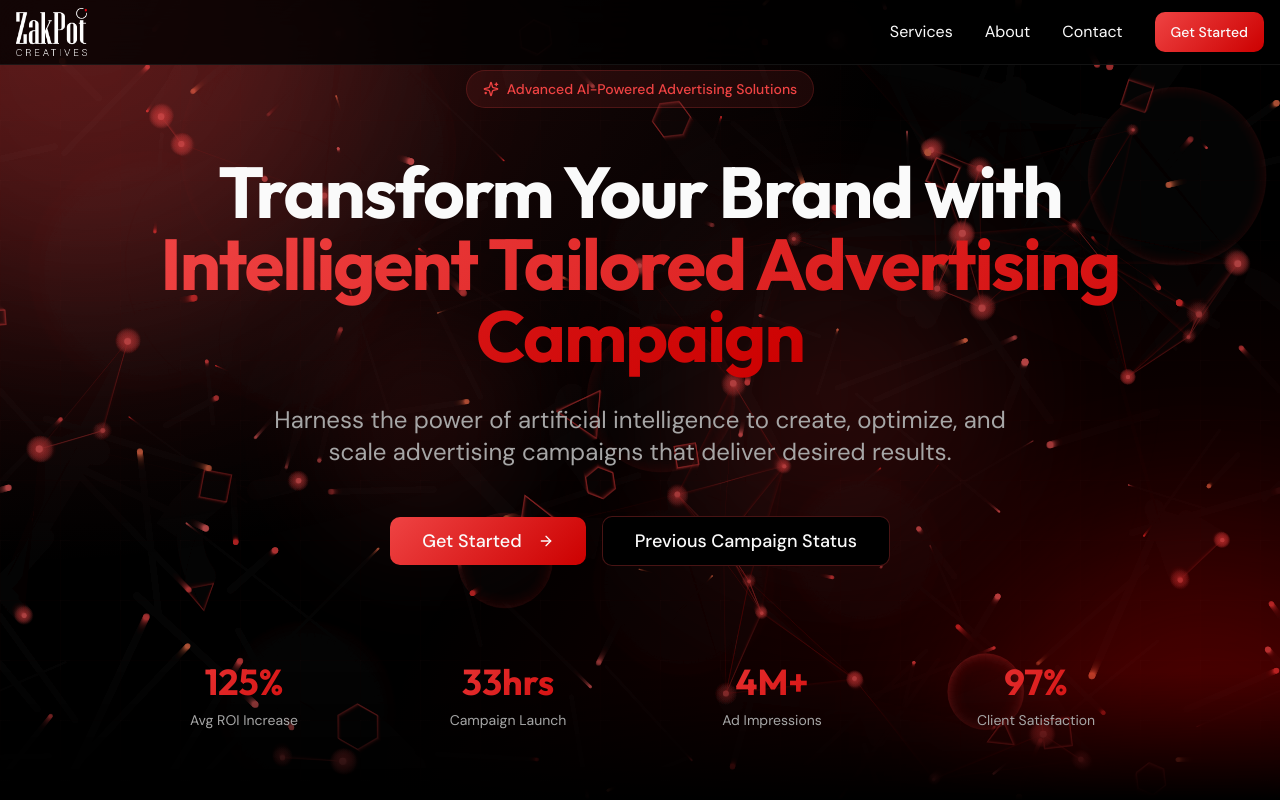
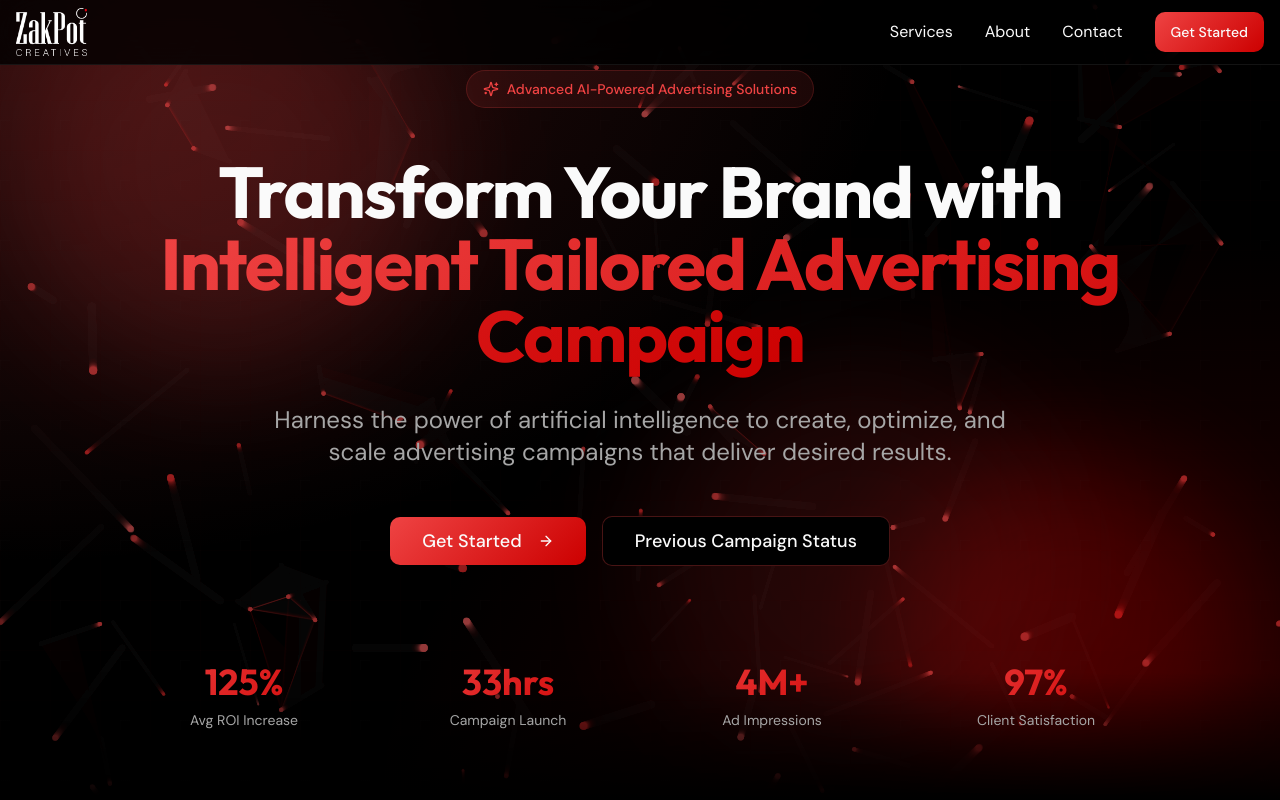
Before and after one commit to zakirartist/zakpot-creatives-e74a35ac, a React (Vite) app: page / in a window 1280 px wide. Shown: the top 800 px of the page. Built offline with nearby package versions, Linux system fonts and the light colour scheme; the HTML template or start-up script is replaced by a standard one.

Commit message:
Reverted to commit 6d4f7a72c4e6cd58c8add6e30262eb594db0ea7a

```diff
--- a/src/components/AnimatedBackground.tsx
+++ b/src/components/AnimatedBackground.tsx
@@ -10,6 +10,7 @@ const AnimatedBackground = () => {
     const ctx = canvas.getContext("2d");
     if (!ctx) return;
 
+    // Set canvas size
     const setCanvasSize = () => {
       canvas.width = window.innerWidth;
       canvas.height = window.innerHeight;
@@ -26,24 +27,20 @@ const AnimatedBackground = () => {
       speedY: number;
       opacity: number;
       color: string;
-      pulse: number;
-      pulseSpeed: number;
 
       constructor() {
         this.x = Math.random() * canvas.width;
         this.y = Math.random() * canvas.height;
-        this.size = Math.random() * 3 + 0.5;
-        this.speedX = Math.random() * 0.8 - 0.4;
-        this.speedY = Math.random() * 0.8 - 0.4;
-        this.opacity = Math.random() * 0.6 + 0.2;
-        this.pulse = 0;
-        this.pulseSpeed = Math.random() * 0.02 + 0.01;
+        this.size = Math.random() * 3 + 1;
+        this.speedX = Math.random() * 0.5 - 0.25;
+        this.speedY = Math.random() * 0.5 - 0.25;
+        this.opacity = Math.random() * 0.5 + 0.2;
 
+        // Red and accent color variations
         const colors = [
           "rgba(255, 76, 76, ",
           "rgba(255, 51, 51, ",
           "rgba(255, 102, 102, ",
-          "rgba(255, 120, 80, ",
         ];
         this.color = colors[Math.floor(Math.random() * colors.length)];
       }
@@ -51,8 +48,8 @@ const AnimatedBackground = () => {
       update() {
         this.x += this.speedX;
         this.y += this.speedY;
-        this.pulse += this.pulseSpeed;
 
+        // Wrap around screen
         if (this.x > canvas.width) this.x = 0;
         if (this.x < 0) this.x = canvas.width;
         if (this.y > canvas.height) this.y = 0;
@@ -61,8 +58,7 @@ const AnimatedBackground = () => {
 
       draw() {
         if (!ctx) return;
-        const pulseOpacity = this.opacity + Math.sin(this.pulse) * 0.2;
-        ctx.fillStyle = this.color + Math.max(0.1, pulseOpacity) + ")";
+        ctx.fillStyle = this.color + this.opacity + ")";
         ctx.beginPath();
         ctx.arc(this.x, this.y, this.size, 0, Math.PI * 2);
         ctx.fill();
@@ -76,21 +72,18 @@ const AnimatedBackground = () => {
       vx: number;
       vy: number;
       radius: number;
-      glow: number;
 
       constructor() {
         this.x = Math.random() * canvas.width;
         this.y = Math.random() * canvas.height;
-        this.vx = (Math.random() - 0.5) * 0.4;
-        this.vy = (Math.random() - 0.5) * 0.4;
-        this.radius = Math.random() * 2 + 1.5;
-        this.glow = Math.random() * Math.PI * 2;
+        this.vx = (Math.random() - 0.5) * 0.3;
+        this.vy = (Math.random() - 0.5) * 0.3;
+        this.radius = 2;
       }
 
       update() {
         this.x += this.vx;
         this.y += this.vy;
-        this.glow += 0.03;
 
         if (this.x < 0 || this.x > canvas.width) this.vx *= -1;
         if (this.y < 0 || this.y > canvas.height) this.vy *= -1;
@@ -98,181 +91,47 @@ const AnimatedBackground = () => {
 
       draw() {
         if (!ctx) return;
-        const glowIntensity = 0.5 + Math.sin(this.glow) * 0.3;
-
-        // Outer glow
-        const gradient = ctx.createRadialGradient(this.x, this.y, 0, this.x, this.y, this.radius * 4);
-        gradient.addColorStop(0, `rgba(255, 76, 76, ${glowIntensity * 0.4})`);
-        gradient.addColorStop(1, "rgba(255, 76, 76, 0)");
-        ctx.fillStyle = gradient;
-        ctx.beginPath();
-        ctx.arc(this.x, this.y, this.radius * 4, 0, Math.PI * 2);
-        ctx.fill();
-
-        // Core
-        ctx.fillStyle = `rgba(255, 100, 100, ${glowIntensity})`;
+        ctx.fillStyle = "rgba(255, 76, 76, 0.6)";
         ctx.beginPath();
         ctx.arc(this.x, this.y, this.radius, 0, Math.PI * 2);
         ctx.fill();
       }
     }
 
-    // Floating geometric shape class
-    class FloatingShape {
-      x: number;
-      y: number;
-      size: number;
-      rotation: number;
-      rotationSpeed: number;
-      speedX: number;
-      speedY: number;
-      type: "triangle" | "square" | "hexagon";
-      opacity: number;
+    // Create particles and nodes
+    const particles: Particle[] = [];
+    const nodes: Node[] = [];
+    const particleCount = 80;
+    const nodeCount = 30;
 
-      constructor() {
-        this.x = Math.random() * canvas.width;
-        this.y = Math.random() * canvas.height;
-        this.size = Math.random() * 20 + 10;
-        this.rotation = Math.random() * Math.PI * 2;
-        this.rotationSpeed = (Math.random() - 0.5) * 0.01;
-        this.speedX = (Math.random() - 0.5) * 0.3;
-        this.speedY = (Math.random() - 0.5) * 0.3;
-        this.opacity = Math.random() * 0.15 + 0.05;
-        const types: ("triangle" | "square" | "hexagon")[] = ["triangle", "square", "hexagon"];
-        this.type = types[Math.floor(Math.random() * types.length)];
-      }
-
-      update() {
-        this.x += this.speedX;
-        this.y += this.speedY;
-        this.rotation += this.rotationSpeed;
-
-        if (this.x > canvas.width + this.size) this.x = -this.size;
-        if (this.x < -this.size) this.x = canvas.width + this.size;
-        if (this.y > canvas.height + this.size) this.y = -this.size;
-        if (this.y < -this.size) this.y = canvas.height + this.size;
-      }
-
-      draw() {
-        if (!ctx) return;
-        ctx.save();
-        ctx.translate(this.x, this.y);
-        ctx.rotate(this.rotation);
-        ctx.strokeStyle = `rgba(255, 76, 76, ${this.opacity})`;
-        ctx.lineWidth = 1;
-        ctx.beginPath();
-
-        if (this.type === "triangle") {
-          for (let i = 0; i < 3; i++) {
-            const angle = (i * 2 * Math.PI) / 3 - Math.PI / 2;
-            const x = Math.cos(angle) * this.size;
-            const y = Math.sin(angle) * this.size;
-            if (i === 0) ctx.moveTo(x, y);
-            else ctx.lineTo(x, y);
-          }
-        } else if (this.type === "square") {
-          ctx.rect(-this.size / 2, -this.size / 2, this.size, this.size);
-        } else {
-          for (let i = 0; i < 6; i++) {
-            const angle = (i * 2 * Math.PI) / 6;
-            const x = Math.cos(angle) * this.size;
-            const y = Math.sin(angle) * this.size;
-            if (i === 0) ctx.moveTo(x, y);
-            else ctx.lineTo(x, y);
-          }
-        }
-
-        ctx.closePath();
-        ctx.stroke();
-        ctx.restore();
-      }
+    for (let i = 0; i < particleCount; i++) {
+      particles.push(new Particle());
     }
 
-    // Energy pulse class
-    class EnergyPulse {
-      x: number;
-      y: number;
-      radius: number;
-      maxRadius: number;
-      opacity: number;
-
-      constructor() {
-        this.x = Math.random() * canvas.width;
-        this.y = Math.random() * canvas.height;
-        this.radius = 0;
-        this.maxRadius = Math.random() * 100 + 50;
-        this.opacity = 0.3;
-      }
-
-      update() {
-        this.radius += 0.5;
-        this.opacity = 0.3 * (1 - this.radius / this.maxRadius);
-
-        if (this.radius >= this.maxRadius) {
-          this.radius = 0;
-          this.x = Math.random() * canvas.width;
-          this.y = Math.random() * canvas.height;
-          this.maxRadius = Math.random() * 100 + 50;
-        }
-      }
-
-      draw() {
-        if (!ctx || this.opacity <= 0) return;
-        ctx.strokeStyle = `rgba(255, 76, 76, ${this.opacity})`;
-        ctx.lineWidth = 1;
-        ctx.beginPath();
-        ctx.arc(this.x, this.y, this.radius, 0, Math.PI * 2);
-        ctx.stroke();
-      }
+    for (let i = 0; i < nodeCount; i++) {
+      nodes.push(new Node());
     }
 
-    // Create all elements
-    const particles: Particle[] = [];
-    const nodes: Node[] = [];
-    const shapes: FloatingShape[] = [];
-    const pulses: EnergyPulse[] = [];
-
-    const particleCount = 120;
-    const nodeCount = 40;
-    const shapeCount = 15;
-    const pulseCount = 5;
-
-    for (let i = 0; i < particleCount; i++) particles.push(new Particle());
-    for (let i = 0; i < nodeCount; i++) nodes.push(new Node());
-    for (let i = 0; i < shapeCount; i++) shapes.push(new FloatingShape());
-    for (let i = 0; i < pulseCount; i++) pulses.push(new EnergyPulse());
-
+    // Animation loop
     let animationFrameId: number;
 
     const animate = () => {
-      ctx.fillStyle = "rgba(0, 0, 0, 0.08)";
+      ctx.fillStyle = "rgba(0, 0, 0, 0.05)";
       ctx.fillRect(0, 0, canvas.width, canvas.height);
 
-      // Draw energy pulses
-      pulses.forEach((pulse) => {
-        pulse.update();
-        pulse.draw();
-      });
-
-      // Draw floating shapes
-      shapes.forEach((shape) => {
-        shape.update();
-        shape.draw();
-      });
-
-      // Draw and connect nodes
+      // Draw and connect nodes (neural network effect)
       nodes.forEach((node, i) => {
         node.update();
         node.draw();
 
+        // Connect nearby nodes
         nodes.slice(i + 1).forEach((otherNode) => {
           const dx = node.x - otherNode.x;
           const dy = node.y - otherNode.y;
           const distance = Math.sqrt(dx * dx + dy * dy);
 
-          if (distance < 180) {
-            const opacity = 0.2 * (1 - distance / 180);
-            ctx.strokeStyle = `rgba(255, 76, 76, ${opacity})`;
+          if (distance < 150) {
+            ctx.strokeStyle = `rgba(255, 76, 76, ${0.15 * (1 - distance / 150)})`;
             ctx.lineWidth = 0.5;
             ctx.beginPath();
             ctx.moveTo(node.x, node.y);
@@ -304,38 +163,28 @@ const AnimatedBackground = () => {
       <canvas
         ref={canvasRef}
         className="fixed inset-0 pointer-events-none z-0"
-        style={{ opacity: 0.7 }}
+        style={{ opacity: 0.6 }}
       />
 
       {/* Animated gradient orbs */}
       <div className="fixed inset-0 overflow-hidden pointer-events-none z-0">
-        <div
-          className="absolute -top-48 -left-48 w-[500px] h-[500px] bg-primary/25 rounded-full blur-[100px]"
-          style={{ animation: "float 20s ease-in-out infinite" }}
-        />
-        <div
-          className="absolute -bottom-48 -right-48 w-[500px] h-[500px] bg-accent/20 rounded-full blur-[100px]"
-          style={{ animation: "float 25s ease-in-out infinite reverse" }}
-        />
-        <div
-          className="absolute top-1/3 right-1/4 w-[300px] h-[300px] bg-primary/15 rounded-full blur-[80px]"
-          style={{ animation: "float 30s ease-in-out infinite" }}
-        />
-        <div
-          className="absolute bottom-1/3 left-1/4 w-[250px] h-[250px] bg-destructive/10 rounded-full blur-[60px]"
-          style={{ animation: "float 22s ease-in-out infinite reverse" }}
-        />
+        <div className="absolute top-0 left-0 w-96 h-96 bg-primary/20 rounded-full blur-3xl animate-pulse"
+             style={{ animation: "float 20s ease-in-out infinite" }} />
+        <div className="absolute bottom-0 right-0 w-96 h-96 bg-accent/20 rounded-full blur-3xl animate-pulse"
+             style={{ animation: "float 25s ease-in-out infinite reverse" }} />
+        <div className="absolute top-1/2 left-1/2 w-96 h-96 bg-primary/10 rounded-full blur-3xl animate-pulse"
+             style={{ animation: "float 30s ease-in-out infinite" }} />
       </div>
 
       {/* Subtle grid pattern */}
       <div
-        className="fixed inset-0 pointer-events-none z-0 opacity-[0.08]"
+        className="fixed inset-0 pointer-events-none z-0 opacity-10"
         style={{
           backgroundImage: `
-            linear-gradient(rgba(255, 76, 76, 0.15) 1px, transparent 1px),
-            linear-gradient(90deg, rgba(255, 76, 76, 0.15) 1px, transparent 1px)
+            linear-gradient(rgba(255, 76, 76, 0.1) 1px, transparent 1px),
+            linear-gradient(90deg, rgba(255, 76, 76, 0.1) 1px, transparent 1px)
           `,
-          backgroundSize: "60px 60px",
+          backgroundSize: "50px 50px",
         }}
       />
     </>
```
